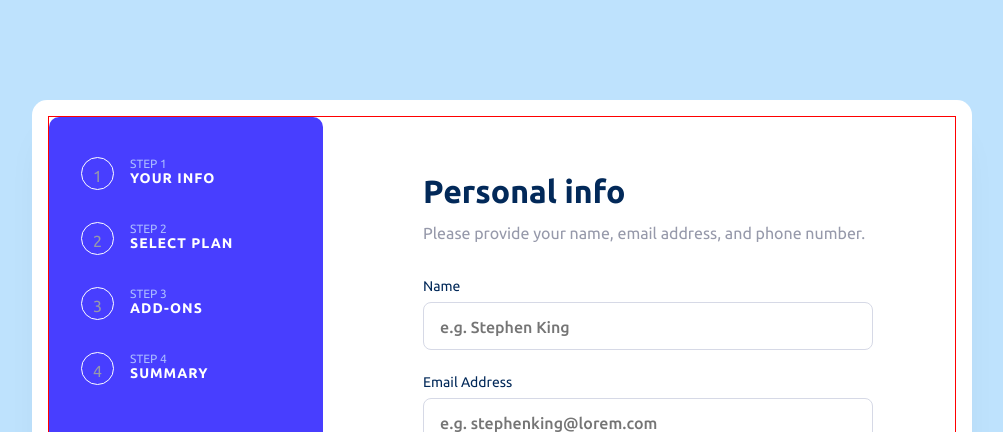
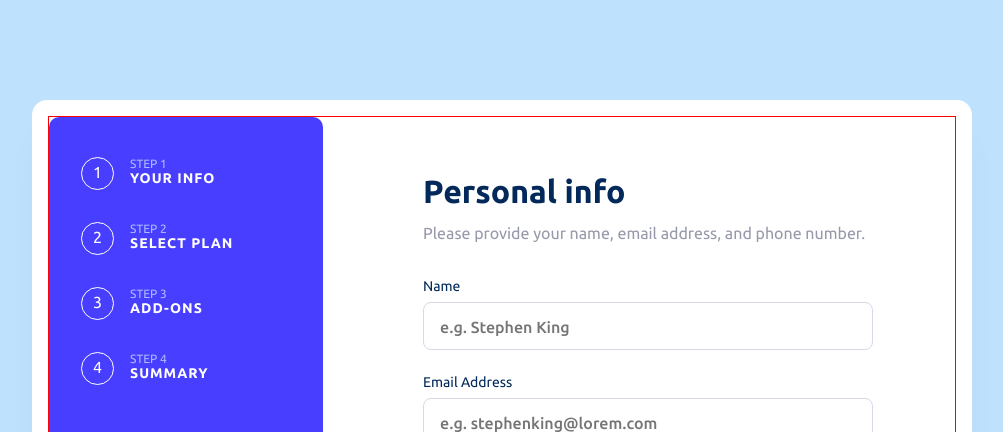
Before and after one commit to mosesrc/multi-step-form-app, a React (Create React App) app in the folder multi-step-form-ui/: page / in a window 1280 px wide. Shown: the top 432 px of the page, without its empty margins (138-1141 px from the left). Built offline with nearby package versions, Linux system fonts and the light colour scheme.

Commit message:
Minor fix to the typography in the SideBar

```diff
--- a/multi-step-form-ui/src/shared/components/Task/Task.css
+++ b/multi-step-form-ui/src/shared/components/Task/Task.css
@@ -41,10 +41,11 @@
 .steps-btn p {
     position: absolute;
     margin: 0 auto;
+    color: #FFF;
     text-align: center;
     width: 16px;
     height: 23px;
-    top: 50%;
+    top: 40%;
     left: 50%;
     margin-top: -10px;
     margin-left: -8px;
```
